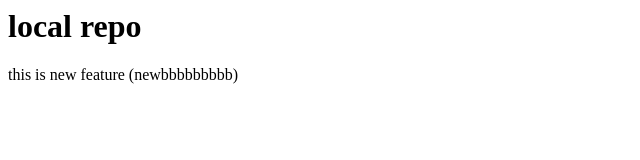
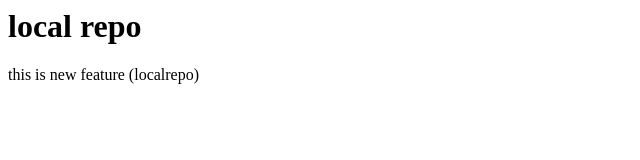
Before and after one commit to uday-kgkrunch/Localrepo, a plain HTML site: page index.html in a window 1280 px wide. Shown: the full height of the page, 0-640 px from the left. Drawn offline with Linux system fonts and the light colour scheme.

Commit message:
localrepo 16062025

```diff
--- a/index.html
+++ b/index.html
@@ -1,2 +1,2 @@
 <h1>local repo</h1>
-<p>this is new feature (newbbbbbbbbb)</p>
+<p>this is new feature (localrepo)</p>
```
